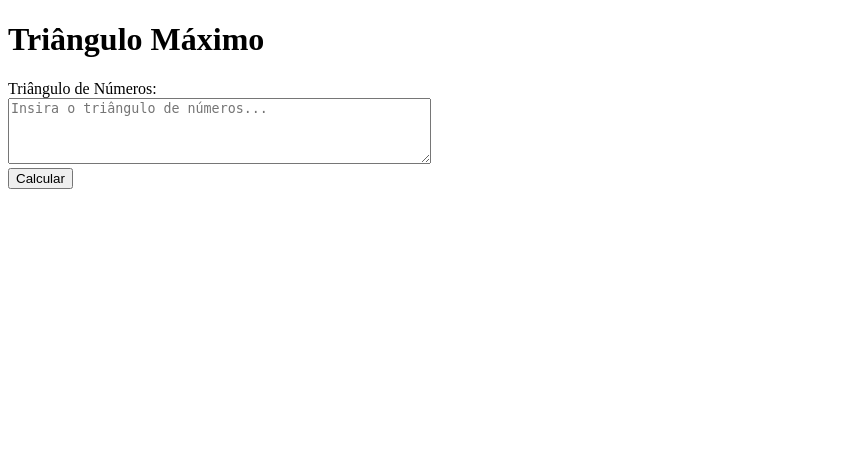
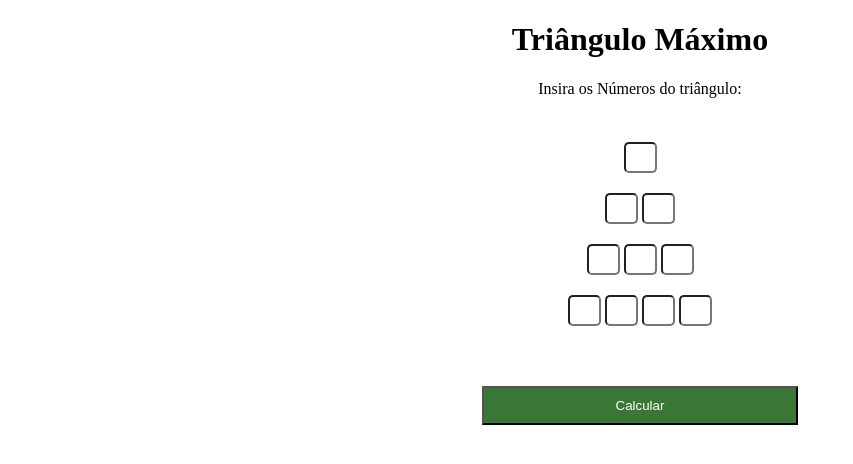
Before and after one commit to samuelvinib/Teste-Full-Stack-Developer, a Flask app: page / in a window 1280 px wide. Shown: the top 464 px of the page, without its empty margins (0-853 px from the left). Run offline with Flask 3, Linux system fonts and the light colour scheme.

Commit message:
chore: template alterado com os inputs necessários para o projeto.

```diff
--- a/app.py
+++ b/app.py
@@ -1,4 +1,4 @@
-from flask import Flask, render_template
+from flask import Flask, render_template, request
 
 app = Flask(__name__)
 
@@ -7,6 +7,11 @@ app = Flask(__name__)
 def index():
     return render_template('index.html')
 
+@app.route('/calculate', methods=['POST'])
+def calculate():
+    triangle = request.form['triangle']
+    return f'Você enviou: {triangle}'
+
 
 if __name__ == '__main__':
     app.run(debug=True, use_reloader=True)
--- a/templates/index.html
+++ b/templates/index.html
@@ -5,27 +5,63 @@
     <meta name="viewport" content="width=device-width, initial-scale=1.0">
     <title>Triângulo Máximo</title>
     <style>
-        /* Estilos CSS podem ser adicionados aqui */
+        h1, p {
+            text-align: center;
+        }
+
+        .triangulo {
+            display: flex;
+            flex-direction: column;
+            justify-content: center;
+            align-items: center;
+        }
+
+        button {
+            margin: 50px auto;
+            display: block;
+            width: 25%;
+            padding: 10px 0;
+            background: #3A7734;
+            color: #fff;
+        }
+
+        input[type="number"] {
+            height: 25px;
+            border-radius: 5px;
+            outline: none;
+            margin: 10px 0;
+        }
+
+        input[type="number"]::-webkit-inner-spin-button {
+            appearance: none;
+        }
     </style>
 </head>
 <body>
-    <h1>Triângulo Máximo</h1>
-    <form action="/calculate" method="post">
-        <label for="triangle">Triângulo de Números:</label><br>
-        <textarea id="triangle" name="triangle" rows="4" cols="50" placeholder="Insira o triângulo de números..."></textarea><br>
-        <button type="submit">Calcular</button>
-    </form>
-
-    <!-- Aqui serão exibidos os resultados -->
-    {% if result %}
-        <h2>Resultado:</h2>
-        <p>Total Máximo: {{ result }}</p>
-        <!-- Aqui você pode exibir o triângulo de forma tracejada com o caminho percorrido -->
-    {% endif %}
-
-    <!-- Se houver algum erro, exibir aqui -->
-    {% if error %}
-        <p>{{ error }}</p>
-    {% endif %}
+<h1>Triângulo Máximo</h1>
+<form action="/calculate" method="post">
+    <p>Insira os Números do triângulo:</p><br>
+    <div class="triangulo">
+        <label>
+            <input name="top" type="number" min="0" max="9">
+        </label>
+        <label>
+            <input name="third_1" type="number" min="0" max="9">
+            <input name="third_2" type="number" min="0" max="9">
+        </label>
+        <label>
+            <input name="second_1" type="number" min="0" max="9">
+            <input name="second_2" type="number" min="0" max="9">
+            <input name="second_3" type="number" min="0" max="9">
+        </label>
+        <label>
+            <input name="base_1" type="number" min="0" max="9">
+            <input name="base_2" type="number" min="0" max="9">
+            <input name="base_3" type="number" min="0" max="9">
+            <input name="base_4" type="number" min="0" max="9">
+        </label>
+    </div>
+    <button type="submit">Calcular</button>
+</form>
 </body>
 </html>
```
